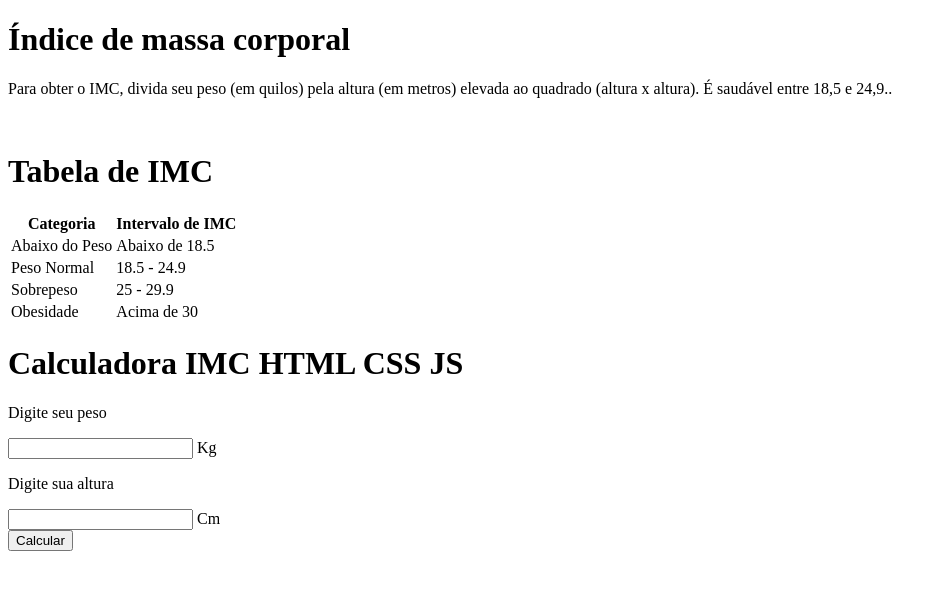
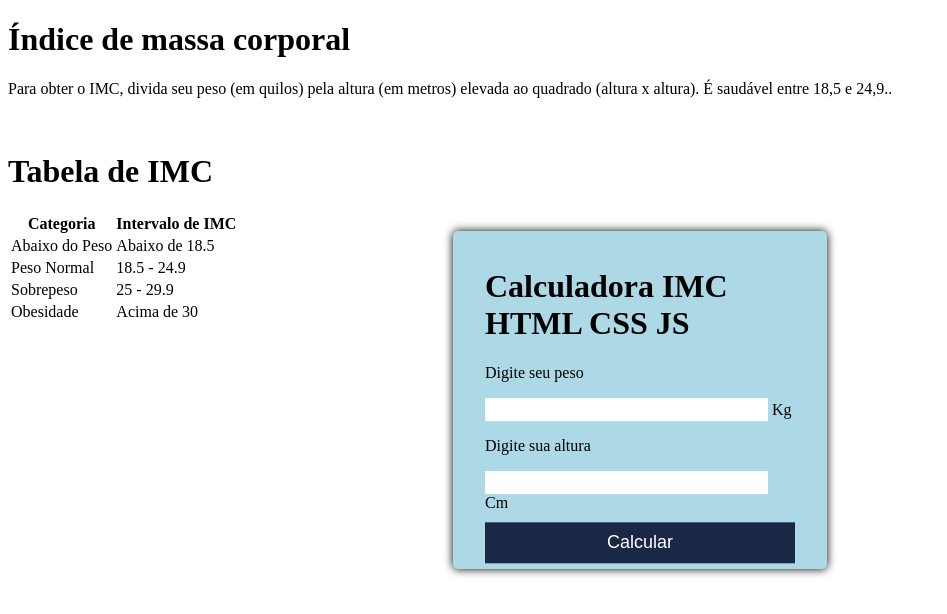
Before and after one commit to LuisH-Brito/CalculadoraIMC, a plain HTML site: page index.html in a window 1280 px wide. Shown: the whole page, without its empty margins (0-947 px from the left). Drawn offline with Linux system fonts and the light colour scheme.

Commit message:
feat: Adicionando uma formatação adequada e fundo azul para a calculadora de imc. ref #7

```diff
--- /dev/null
+++ b/estilo.css
@@ -0,0 +1,46 @@
+body{
+    justify-content: center;
+  }
+
+  .tela1{
+    border: 5px #ddd;
+    box-shadow: 0px 0px 10px;
+    background-color: #ADD8E6;
+    position: absolute;
+    padding: 1em 2em;
+    width: 310px;
+    left: 0;
+    right: 0;
+    margin: auto;
+    top: 50vh;
+    transform : translateY(-50%);
+    border-radius: 5px;
+  }
+
+  .botao{
+    text-align: center;
+    font-size: 18px;
+    width: 100%;
+    padding: 10px;
+    background-color: #1b2845;
+    color: white;
+    cursor: pointer;
+    border: none;
+    transform : translateY(25%);
+  }
+
+  #peso {
+    border: none;
+    width: 90%;
+    font-size: 18px;
+  }
+
+  #altura {
+    border: none;
+    width: 90%;
+    font-size: 18px;
+  }
+
+  #resultado {
+    transform : translateY(50%);
+  }
--- a/index.html
+++ b/index.html
@@ -2,6 +2,7 @@
 <html lang="pt-br">
 <head>
     <title>Portal do IMC</title>
+    <link rel="stylesheet" href="estilo.css">
 </head>
 <body>
     <h1>Índice de massa corporal</h1>
```
